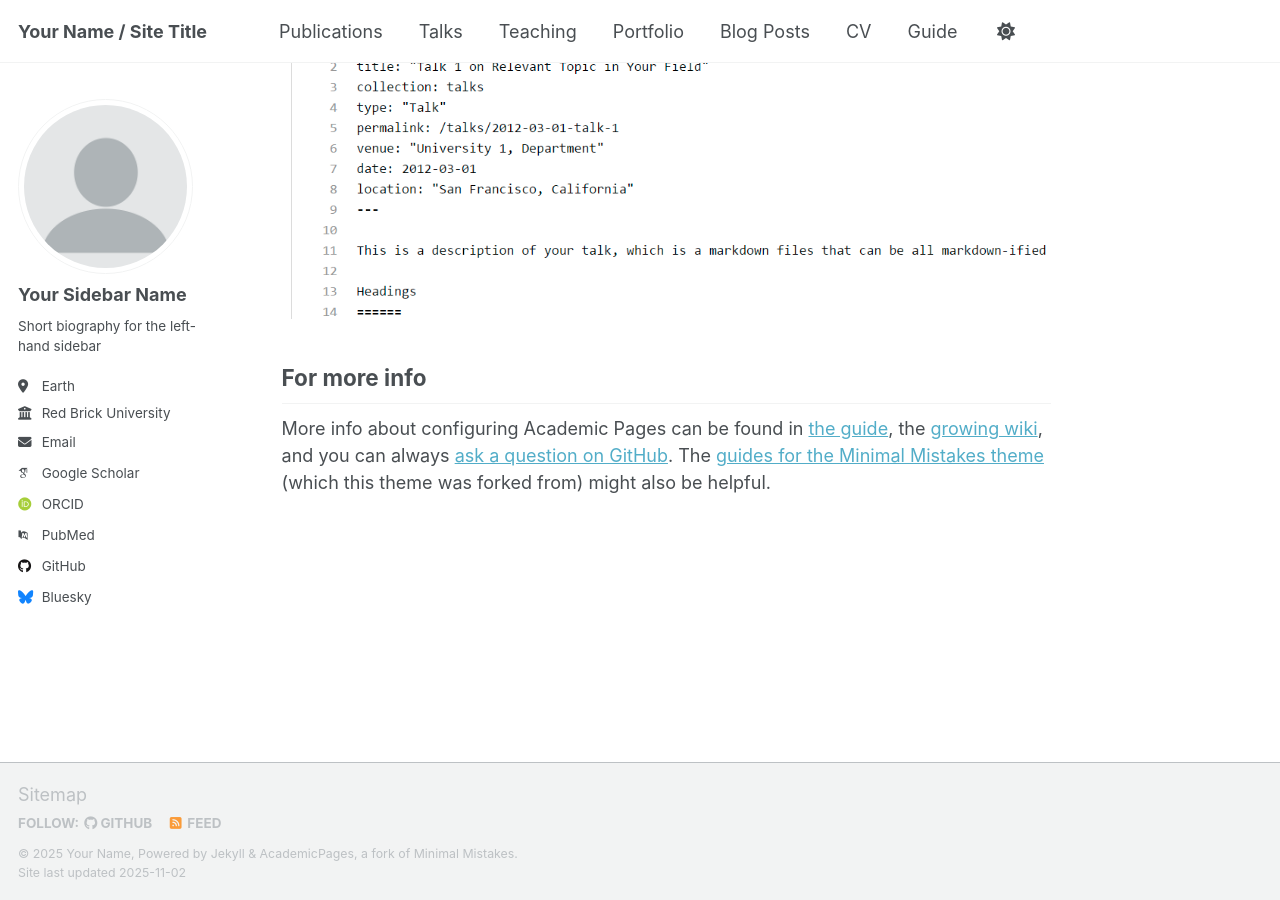
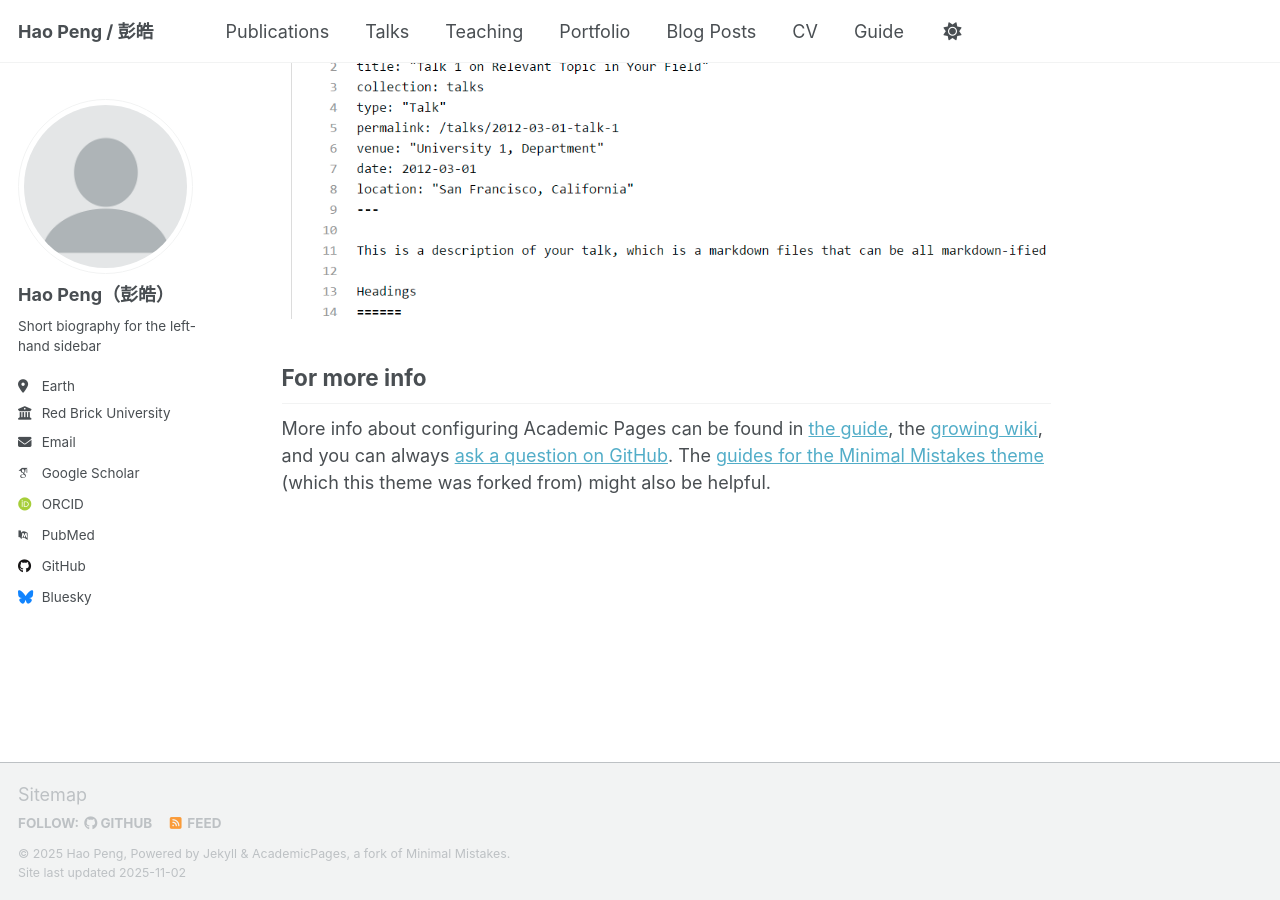
Before and after one commit to h-peng17/h-peng17.github.io, a Jekyll site: the page built from _pages/about.md, in a window 1280 px wide and 900 px high, scrolled down 2880 px. Built offline with Jekyll 4.4.1, drawn with Linux system fonts in a browser that asks for light colours; some web fonts are replaced; a script that is not in the unit is left out.

Commit message:
init commit

```diff
--- a/_config.yml
+++ b/_config.yml
@@ -9,14 +9,14 @@
 # Basic Site Settings
 locale                   : "en-US"
 site_theme               : "default" # Currently available options are "default", "air"
-title                    : "Your Name / Site Title"
+title                    : "Hao Peng / 彭皓"
 title_separator          : "-"
-name                     : &name "Your Name"
-description              : &description "Your Name's academic portfolio"   # Update this with a general description of your site, this is the default if not overridden by a page
-url                      : https://academicpages.github.io # The base hostname & protocol for your site e.g. "https://[your GitHub username].github.io",
+name                     : &name "Hao Peng"
+description              : &description "Hao Peng's academic portfolio"   # Update this with a general description of your site, this is the default if not overridden by a page
+url                      : https://h-peng17.github.io # The base hostname & protocol for your site e.g. "https://[your GitHub username].github.io",
                                                            # or if you already have some other page hosted on Github then use "https://[your GitHub username].github.io/[Your Repo Name]"
 baseurl                  : "" # the subpath of your site, e.g. "/blog"
-repository               : "academicpages/academicpages.github.io"
+repository               : "h-peng17/h-peng17.github.io"
 
 # Site Author - The following control what appear as part of the author content on the side bar.
 #               If a field is blank the icon and link will not appear, otherwise it will be shown.
@@ -24,7 +24,7 @@ repository               : "academicpages/academicpages.github.io"
 author:
   # Biographic information
   avatar           : "profile.png"
-  name             : "Your Sidebar Name"
+  name             : "Hao Peng（彭皓）"
   pronouns         : # example: "she/her"
   bio              : "Short biography for the left-hand sidebar"
   location         : "Earth"
@@ -48,7 +48,7 @@ author:
   bitbucket        : # Username - Update with your username on the site
   codepen          : # Username
   dribbble         : # Username
-  github           : "academicpages"
+  github           : "h-peng17"
   kaggle           : # Username
   stackoverflow    : # User number or user number and name (i.e., use "1" or "1/jeff-atwood")
 
```
